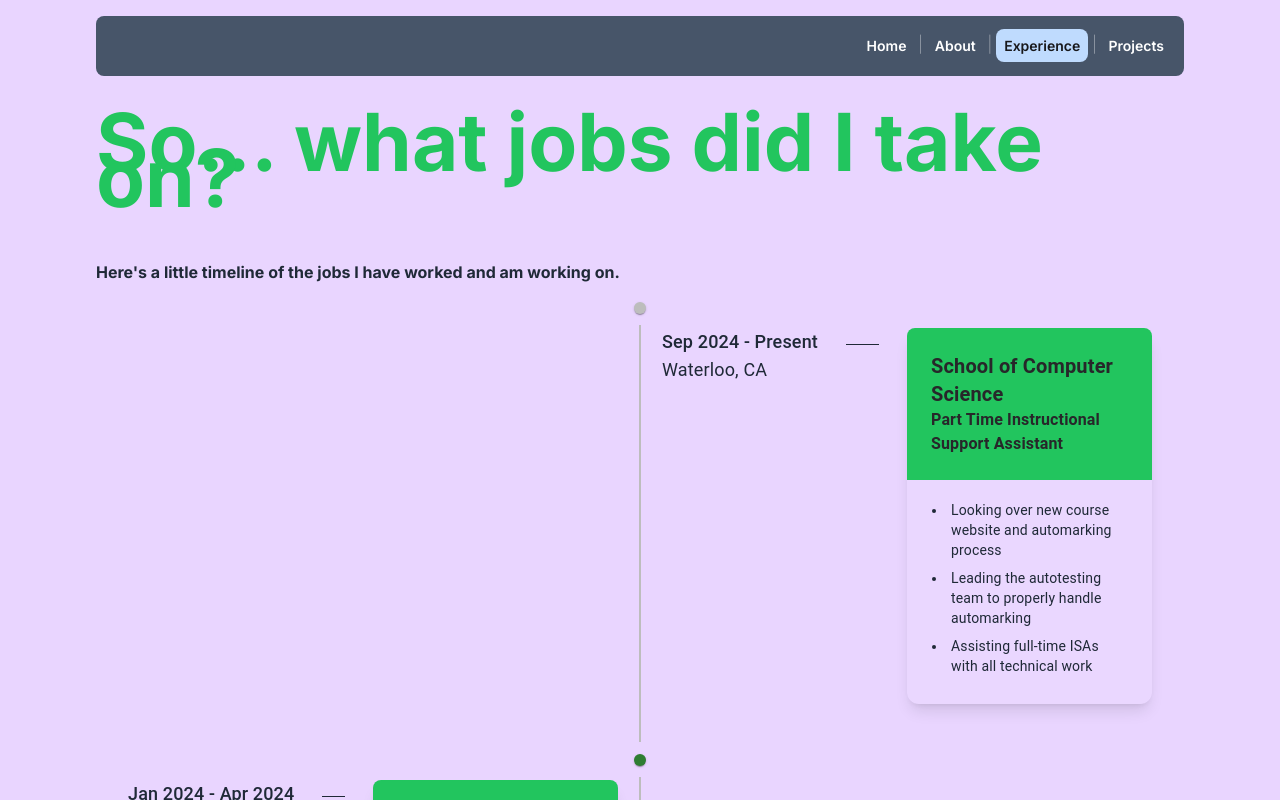
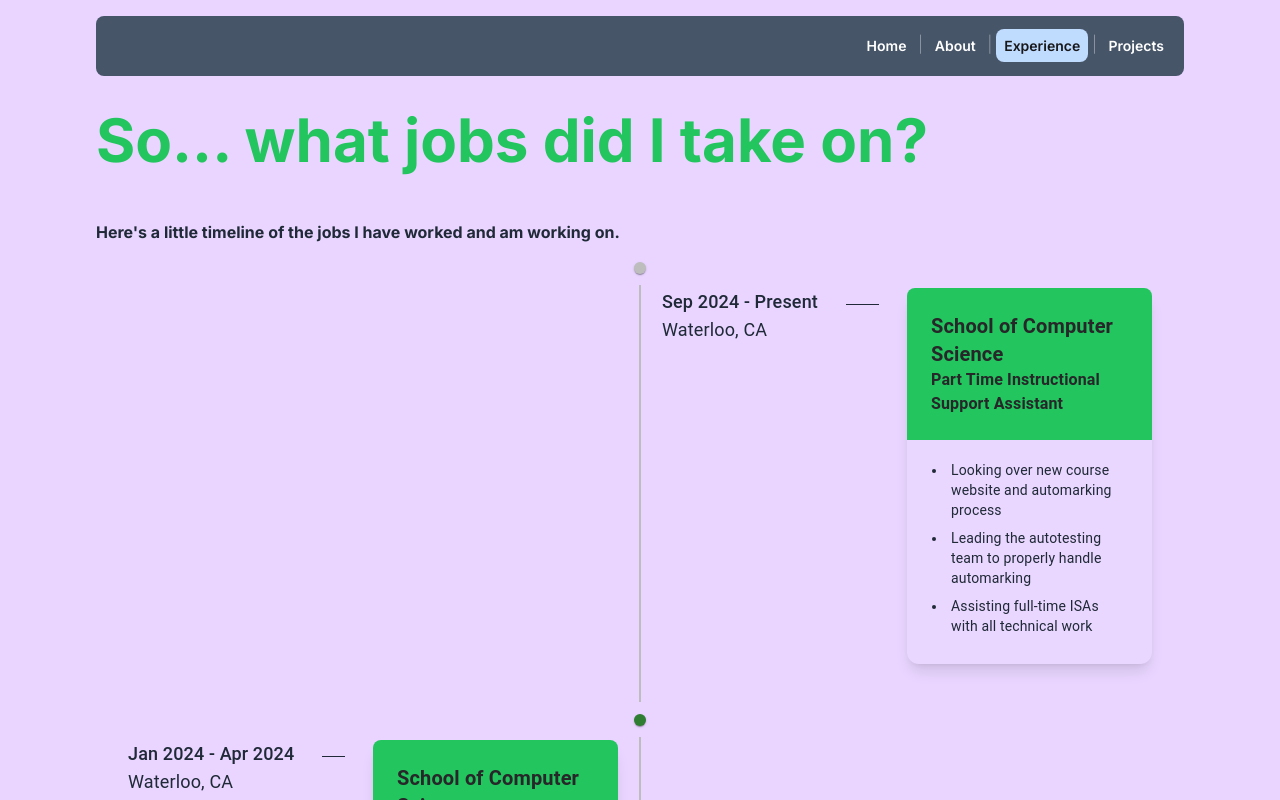
Before and after one commit to KuroganeToyama/portfolio, a Next.js app: page /experience in a window 1280 px wide. Shown: the top 800 px of the page. Built offline with nearby package versions, Linux system fonts and the light colour scheme.

Commit message:
Changed title size

```diff
--- a/src/app/experience/page.tsx
+++ b/src/app/experience/page.tsx
@@ -12,7 +12,7 @@
 const Experience = () => {
     return (
         <section className="w-[85%] mx-auto text-slate-50 pt-8 pb-16">
-            <h1 className="text-3xl md:text-[60px] lg:text-[80px] font-bold text-green-500 mb-16">
+            <h1 className="text-2xl md:text-[40px] lg:text-[60px] font-bold text-green-500 mb-16">
                 So... what jobs did I take on?
             </h1>
             <p className="font-bold text-gray-800">Here's a little timeline of the jobs I have worked and am working on.</p>
```
